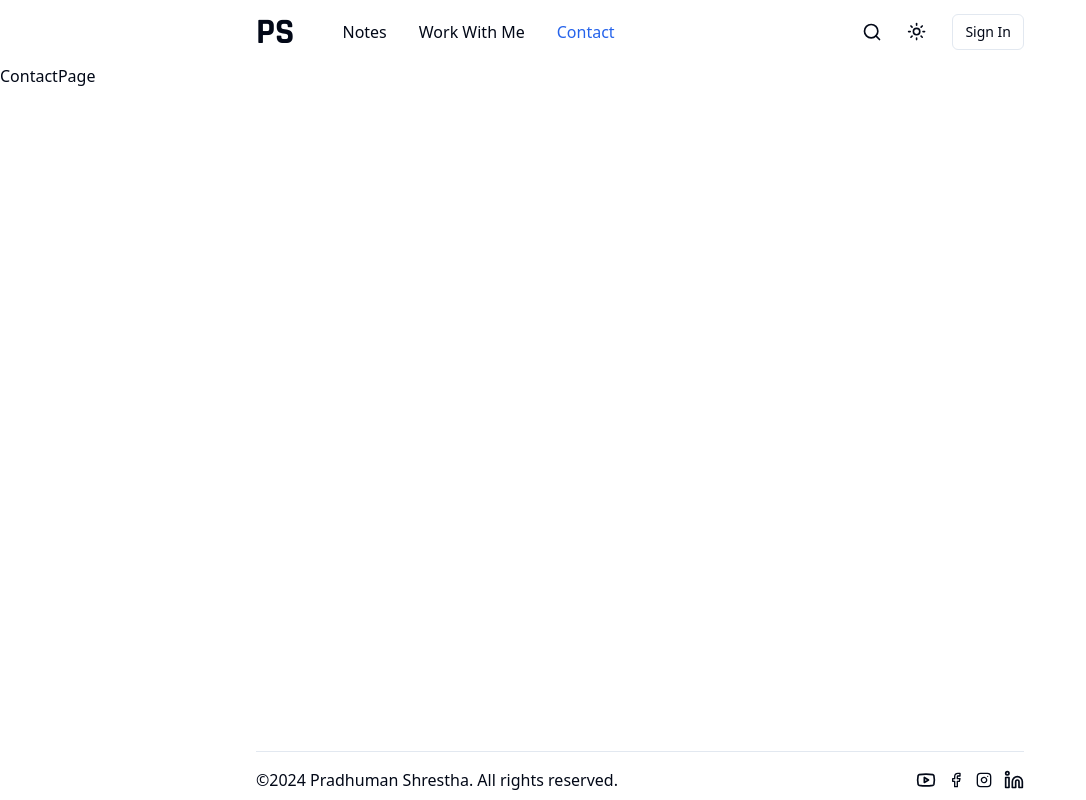
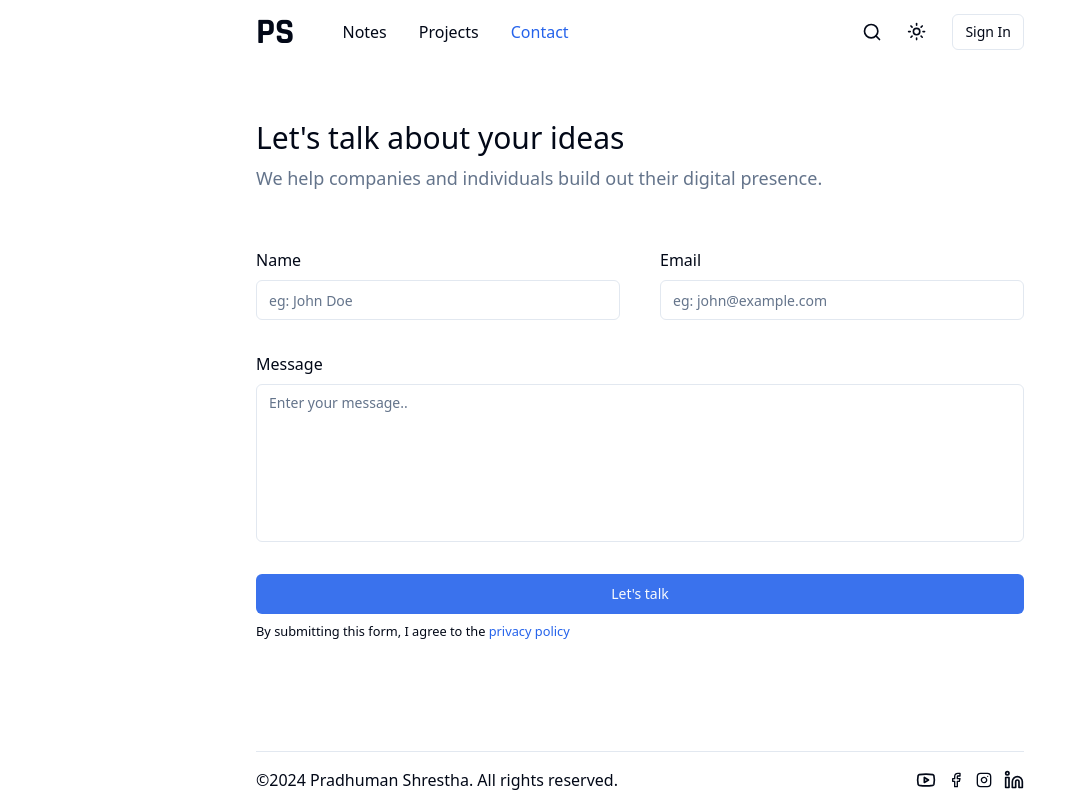
Before and after one commit to shresthapradhuman/personal-portfolio-website, a Next.js app: page /contact in a window 1280 px wide. Shown: the whole page, without its empty margins (0-1086 px from the left). Built offline with nearby package versions, Linux system fonts and the light colour scheme.

Commit message:
contact loading page added

```diff
--- a/app/(root)/_components/NavbarMenu.tsx
+++ b/app/(root)/_components/NavbarMenu.tsx
@@ -13,8 +13,8 @@ const shadowsintolight = Rajdhani({
 
 export const menuItems = [
   { title: "Notes", url: "/notes" },
-  // { title: "Projects", url: "/projects" },
-  { title: "Work With Me", url: "/hire" },
+  { title: "Projects", url: "/projects" },
+  // { title: "Work With Me", url: "/hire" },
   { title: "Contact", url: "/contact" },
 ];
 
--- a/app/(root)/_components/NavbarSearch.tsx
+++ b/app/(root)/_components/NavbarSearch.tsx
@@ -33,11 +33,11 @@ const NavbarSearch = ({ data }: { data: Note[] }) => {
           <SearchIcon className="w-[1.25rem] h-[1.25rem]" />
         </Button>
       </DialogTrigger>
-      <DialogContent className="max-w-sm md:max-w-md">
-        <DialogTitle />
+      <DialogContent className="max-w-sm md:max-w-3xl">
+        <DialogTitle>Search Note By Title</DialogTitle>
         <DialogDescription />
         <Command>
-          <CommandInput placeholder="Enter your search title" />
+          <CommandInput placeholder="Enter your search..." />
           <CommandList>
             <CommandEmpty>No results found.</CommandEmpty>
             {data.map((note) => (
--- a/app/(root)/contact/page.tsx
+++ b/app/(root)/contact/page.tsx
@@ -1,7 +1,155 @@
+"use client";
+import {
+  Form,
+  FormControl,
+  FormField,
+  FormItem,
+  FormLabel,
+  FormMessage,
+} from "@/components/ui/form";
 import React from "react";
+import { useForm } from "react-hook-form";
+import * as z from "zod";
+import { zodResolver } from "@hookform/resolvers/zod";
+import { Input } from "@/components/ui/input";
+import { Textarea } from "@/components/ui/textarea";
+import { Button } from "@/components/ui/button";
+import Link from "next/link";
+
+const contactSchema = z.object({
+  name: z
+    .string()
+    .min(1, { message: "Name is required" })
+    .max(100, {
+      message: " Name must not be more than 100 characters ",
+    })
+    .refine((data) => data.length > 3, {
+      message: "Name must be atleast more than 3 characters.",
+    }),
+  email: z.string().email("Invalid Email").min(1, "Email is required"),
+  message: z
+    .string()
+    .min(1, { message: "Message is required" })
+    .max(300, {
+      message: "Message must not be more than 300 characters",
+    })
+    .refine((data) => data.length > 3, {
+      message: "Message must be atleast 3 characters long",
+    }),
+});
+
+type FormData = z.infer<typeof contactSchema>;
 
 const ContactPage = () => {
-  return <div>ContactPage</div>;
+  const form = useForm<FormData>({
+    resolver: zodResolver(contactSchema),
+    defaultValues: {
+      name: "",
+      email: "",
+      message: "",
+    },
+  });
+  const onSubmit = (data: FormData) => {
+    console.log(data);
+  };
+  return (
+    <div className="flex items-center justify-center">
+      <div className="max-w-3xl w-full">
+        <div className="py-14 space-y-2">
+          <h1 className="text-3xl">Let&apos;s talk about your ideas</h1>
+          <p className="text-lg text-muted-foreground">
+            We help companies and individuals build out their digital presence.
+          </p>
+        </div>
+        <div>
+          <Form {...form}>
+            <form
+              onSubmit={form.handleSubmit(onSubmit)}
+              className="grid gap-8 mb-10"
+            >
+              <div className="grid md:grid-cols-2 gap-10">
+                <FormField
+                  name="name"
+                  control={form.control}
+                  render={({ field }) => (
+                    <FormItem>
+                      <FormLabel
+                        htmlFor={field.name}
+                        className="text-inherit capitalize text-base"
+                      >
+                        {field.name}
+                      </FormLabel>
+                      <FormControl>
+                        <Input {...field} placeholder="eg: John Doe" />
+                      </FormControl>
+                      <FormMessage />
+                    </FormItem>
+                  )}
+                />
+                <FormField
+                  name="email"
+                  control={form.control}
+                  render={({ field }) => (
+                    <FormItem>
+                      <FormLabel
+                        htmlFor={field.name}
+                        className="text-inherit capitalize text-base"
+                      >
+                        {field.name}
+                      </FormLabel>
+                      <FormControl>
+                        <Input
+                          type="email"
+                          {...field}
+                          placeholder="eg: john@example.com"
+                        />
+                      </FormControl>
+                      <FormMessage />
+                    </FormItem>
+                  )}
+                />
+              </div>
+              <FormField
+                name="message"
+                control={form.control}
+                render={({ field }) => (
+                  <FormItem>
+                    <FormLabel
+                      htmlFor={field.name}
+                      className="text-inherit capitalize text-base"
+                    >
+                      {field.name}
+                    </FormLabel>
+                    <FormControl>
+                      <Textarea
+                        {...field}
+                        placeholder="Enter your message.."
+                        rows={7}
+                        className=" resize-none"
+                      />
+                    </FormControl>
+                    <FormMessage />
+                  </FormItem>
+                )}
+              />
+              <div className="grid gap-2">
+                <Button className=" bg-primary/90">Let&apos;s talk</Button>
+                <small>
+                  By submitting this form, I agree to the{" "}
+                  <Link
+                    href={"/privacy"}
+                    className="text-primary hover:underline"
+                  >
+                    privacy policy
+                  </Link>
+                </small>
+              </div>
+            </form>
+          </Form>
+        </div>
+      </div>
+    </div>
+  );
 };
 
 export default ContactPage;
--- /dev/null
+++ b/app/(root)/loading.tsx
@@ -0,0 +1,14 @@
+import React from "react";
+
+const Loading = () => {
+  return (
+    <div className="justify-center flex items-center">
+      <div className="flex-1 flex-grow py-40 text-center">
+        <div className="w-16 h-16 border-4 border-blue-500 border-t-transparent rounded-full spinner mx-auto"></div>
+        <p className="mt-4 text-lg font-semibold text-gray-700">Loading...</p>
+      </div>
+    </div>
+  );
+};
+
+export default Loading;
--- /dev/null
+++ b/app/(root)/privacy/page.tsx
@@ -0,0 +1,66 @@
+import React from "react";
+
+const PrivacyPage = () => {
+  return (
+    <div className="flex items-center justify-center">
+      <div className="grid py-10 md:max-w-3xl w-full prose dark:prose-invert">
+        <h1>Privacy Policy</h1>
+        <p>
+          Welcome to shresthapradhuman.com.np We respect your privacy and are
+          committed to protecting your personal information. This policy
+          outlines our practices concerning data collection, use, and security.
+        </p>
+
+        <h2>Information we collect</h2>
+        <p>
+          We collect information directly from you when you use our services,
+          and automatically as you navigate through the site. This may include
+          personal details, contact information, and data related to your usage
+          of our website.
+        </p>
+
+        <h2>How we use your information</h2>
+        <p>
+          We use your information to provide, improve, and personalize our
+          services, communicate with you, understand user behavior, and for
+          security purposes.
+        </p>
+
+        <h2>Data sharing</h2>
+        <p>
+          We do not share your personal information with third parties, except
+          as necessary to provide our services, comply with the law, or protect
+          our rights.
+        </p>
+
+        <h2>Your rights</h2>
+        <p>
+          You have the right to access, correct, or delete your personal
+          information. Please contact us to exercise these rights.
+        </p>
+
+        <h2>Data security</h2>
+        <p>
+          We strive to protect your personal information but cannot guarantee
+          its absolute security. We employ measures designed to protect your
+          data from unauthorized access, disclosure, or destruction.
+        </p>
+
+        <h2>Changes to this policy</h2>
+        <p>
+          We may update this policy to reflect changes to our information
+          practices. If we make significant changes, we will notify you by email
+          or through a notice on our website.
+        </p>
+
+        <h2>Contact us</h2>
+        <p>
+          If you have any questions or suggestions about our privacy policy, do
+          not hesitate to contact us.
+        </p>
+      </div>
+    </div>
+  );
+};
+
+export default PrivacyPage;
--- a/app/globals.css
+++ b/app/globals.css
@@ -67,3 +67,16 @@
     @apply bg-background text-foreground;
   }
 }
+
+.spinner {
+  border-top-color: transparent;
+  animation: spin 1s linear infinite;
+}
+@keyframes spin {
+  0% {
+    transform: rotate(0deg);
+  }
+  100% {
+    transform: rotate(360deg);
+  }
+}
--- /dev/null
+++ b/components/ui/textarea.tsx
@@ -0,0 +1,24 @@
+import * as React from "react"
+
+import { cn } from "@/lib/utils"
+
+export interface TextareaProps
+  extends React.TextareaHTMLAttributes<HTMLTextAreaElement> {}
+
+const Textarea = React.forwardRef<HTMLTextAreaElement, TextareaProps>(
+  ({ className, ...props }, ref) => {
+    return (
+      <textarea
+        className={cn(
+          "flex min-h-[80px] w-full rounded-md border border-input bg-background px-3 py-2 text-sm ring-offset-background placeholder:text-muted-foreground focus-visible:outline-none focus-visible:ring-2 focus-visible:ring-ring focus-visible:ring-offset-2 disabled:cursor-not-allowed disabled:opacity-50",
+          className
+        )}
+        ref={ref}
+        {...props}
+      />
+    )
+  }
+)
+Textarea.displayName = "Textarea"
+
+export { Textarea }
```
